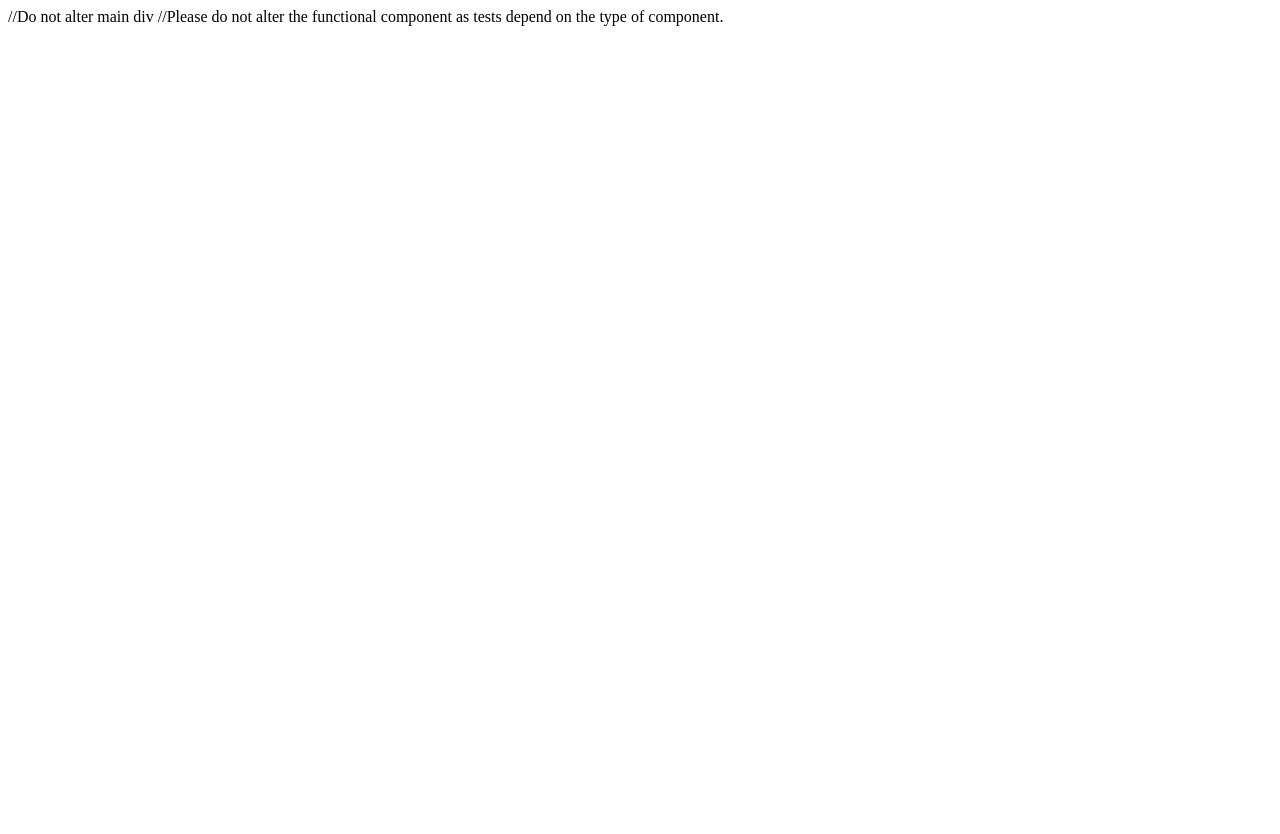
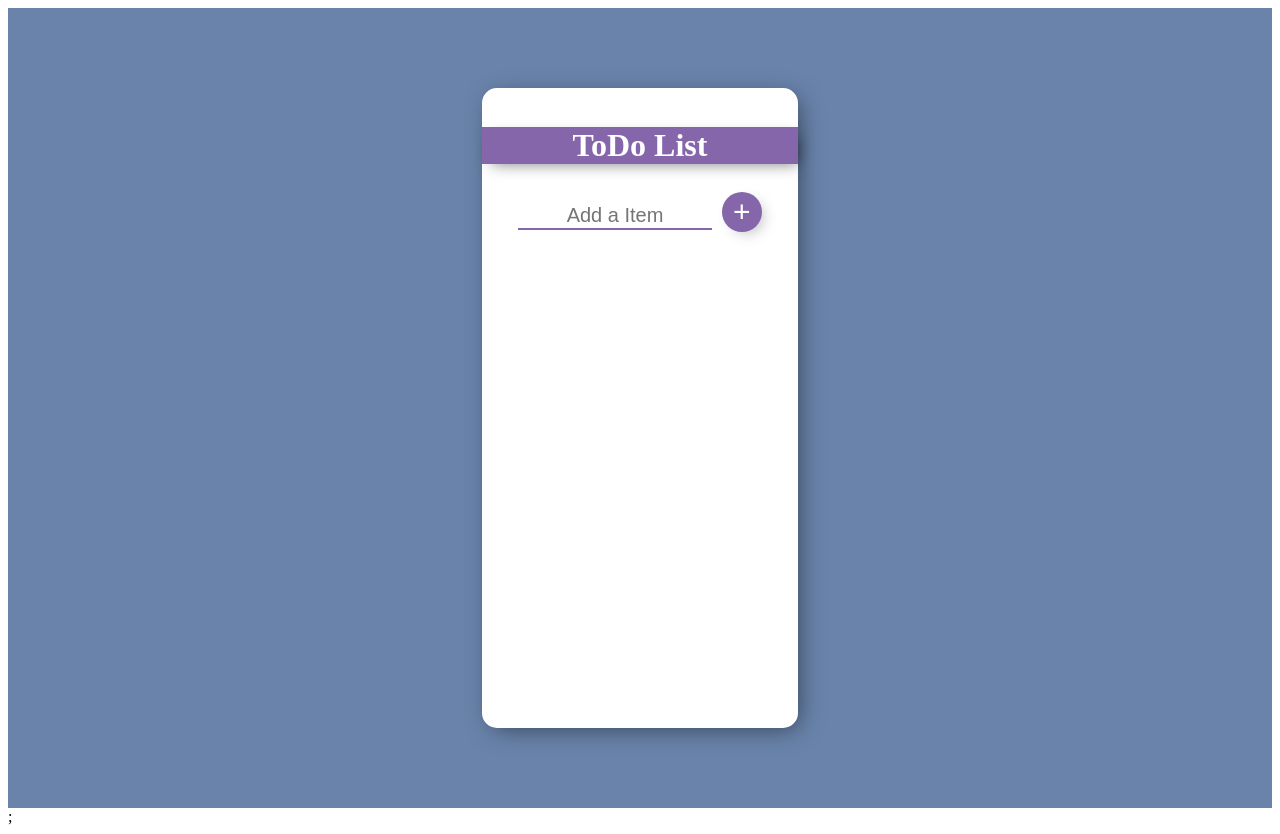
Before and after one commit to shubhsmsahu/React-Assignment-5---Todo-List-React, a React app: page / in a window 1280 px wide. Before the commit the page ends 800 px from the top, so only its background shows below. Built offline with nearby package versions, Linux system fonts and the light colour scheme.

Commit message:
ToDoComplete

```diff
--- a/src/components/App.js
+++ b/src/components/App.js
@@ -1,15 +1,82 @@
 import React from "react";
+import { useState } from "react";
+import ToDoLists from "./ToDolist";
+import EnterItem from "./InputItem";
 import "./../styles/App.css";
 
-function App()
-{
-	return (
-	<div id="main">
-	//Do not alter main div
-	//Please do not alter the functional component as tests depend on the type of component.
-	</div>
-	);
+function App() {
+  const [item, setItem] = useState("");
+  const [itemArr, setItemArr] = useState([]);
+
+  const itemValue = (event) => {
+    setItem(event.target.value);
+  };
+
+  const ChangeValue = () => {
+    if (item.trim() !== "") {
+      setItemArr([...itemArr, item]);
+      setItem("");
+    }
+  };
+
+  const deletitem = (id) => {
+    console.log("delete");
+    setItemArr((preValu) => {
+      return preValu.filter((arrEle, index) => {
+        return index !== id;
+      });
+    });
+  };
+
+  const updateItem = (id, editValue) => {
+    // console.log(id);
+    // console.log(editValue);
+    if (editValue !== "") {
+      setItemArr((preValu) => {
+        preValu[id] = editValue;
+        return [...preValu];
+      });
+    }
+  };
+
+  return (
+    <>
+      <div id="main">
+        <div className="center_div">
+          <br />
+          <h1>ToDo List</h1>
+          <br />
+          <EnterItem
+            id="task"
+            type="text"
+            placeholder="Add a Item"
+            value={item}
+            onChange={itemValue}
+          />
+          <button id="btn" onClick={ChangeValue}>
+            +
+          </button>
+          <ol>
+            {itemArr.map((itemCur, index) => {
+              return (
+                <ToDoLists
+                  className="list"
+                  classNameDelete="delete"
+                  classNameEdit="edit"
+                  key={index}
+                  id={index}
+                  text={itemCur}
+                  onSelect={deletitem}
+                  onEdit={updateItem}
+                />
+              );
+            })}
+          </ol>
+        </div>
+      </div>
+      ;
+    </>
+  );
 }
 
-
 export default App;
--- /dev/null
+++ b/src/components/ToDolist.js
@@ -0,0 +1,53 @@
+import React from "react";
+import { useState } from "react";
+import "./../styles/App.css";
+
+const ToDoLists = (props) => {
+  const [editInput, setEditInput] = useState("");
+  const [addInEdit, setAddInEdit] = useState({
+    show: false,
+  });
+
+  const EditItem = () => {
+    console.log("edit");
+    setAddInEdit({ show: true });
+  };
+  const funEditUpdate = (event) => {
+    setEditInput(event.target.value.trim());
+  };
+  return (
+    <>
+      <div className="todo_style">
+        <button
+          className={props.classNameDelete}
+          onClick={() => {
+            props.onSelect(props.id);
+          }}
+        >
+          X
+        </button>
+        <li className={props.className}>{props.text}</li>
+        {addInEdit.show ? (
+          <>
+            <br />
+            <input type="text" placeholder="Edit" onChange={funEditUpdate} />
+            <button
+              onClick={() => {
+                props.onEdit(props.id, editInput);
+                setAddInEdit({ show: false });
+              }}
+            >
+              +
+            </button>
+          </>
+        ) : (
+          <button className={props.classNameEdit} onClick={EditItem}>
+            e+
+          </button>
+        )}
+      </div>
+    </>
+  );
+};
+
+export default ToDoLists;
--- /dev/null
+++ b/src/components/inputItem.js
@@ -0,0 +1,16 @@
+import React from "react";
+import "./../styles/App.css";
+
+const EnterItem = (props) => {
+  return (
+    <input
+      id={props.id}
+      type={props.type}
+      value={props.value}
+      placeholder={props.placeholder}
+      onChange={props.onChange}
+    />
+  );
+};
+
+export default EnterItem;
--- a/src/styles/App.css
+++ b/src/styles/App.css
@@ -1,4 +1,4 @@
-h1 {
+/* h1 {
     color: #27aedb;
     text-align: center;
     }
@@ -13,4 +13,98 @@ button{
 
 .bg-pink{
 	background-color:pink;
+} */
+
+#main {
+  width: 100%;
+  height: 100vh;
+  background: #6983aa;
+  display: flex;
+  flex-direction: row;
+  align-items: center;
+  justify-content: center;
+  text-align: center;
 }
+.center_div {
+  width: 25%;
+  height: 80vh;
+  background-color: white;
+  box-shadow: 5px 5px 25px -5px rgba(0, 0, 0, 0.5);
+  border-radius: 15px;
+}
+h1 {
+  color: white;
+  background: transparent;
+  background-color: #8566aa;
+  padding-bottom: 6px 0 2px 0;
+  margin-bottom: 10px;
+  box-shadow: 5px 5px 15px -5px rgba(0, 0, 0, 0.5);
+}
+input {
+  text-align: center;
+  top: 10px;
+  border: none;
+  background: transparent;
+  font-size: 20px;
+  font-weight: 500;
+  width: 60%;
+  border-bottom: 2px solid #8566aa;
+  outline: none;
+}
+button {
+  min-height: 40px;
+  width: 40px;
+  border-radius: 50%;
+  border-color: transparent;
+  background-color: #8566aa;
+  color: white;
+  font-size: 30px;
+  border: none;
+  outline: none;
+  margin-left: 10px;
+  box-shadow: 5px 5px 15px -5px rgba(0, 0, 0, 0.3);
+  cursor: pointer;
+}
+button:hover {
+  background-color: #20bf6b;
+}
+ol li {
+  padding-left: 0px;
+  text-align: 20px;
+  font-weight: 500;
+  min-height: 40px;
+  display: flex;
+  align-items: center;
+  color: #8566aa;
+  text-transform: capitalize;
+}
+ol {
+  margin-top: 30px;
+}
+.todo_style {
+  display: flex;
+  flex-direction: row;
+  justify-content: left;
+  align-items: center;
+}
+
+.todo_style .fa-items {
+  width: 20px;
+  height: 20px;
+  display: flex;
+  justify-content: center;
+  align-items: center;
+  background-color: #8566aa;
+  border-radius: 50%;
+  margin: 0 15px 0 35px;
+  color: aliceblue;
+  box-shadow: 5px 5px 15px -5px rgba(0, 0, 0, 0.3);
+}
+
+.todo_style .fa-items:hover {
+  color: crimson;
+}
+
+/* .todo_style .fa-items:hover .list_style {
+    color: crimson;
+  } */
```
